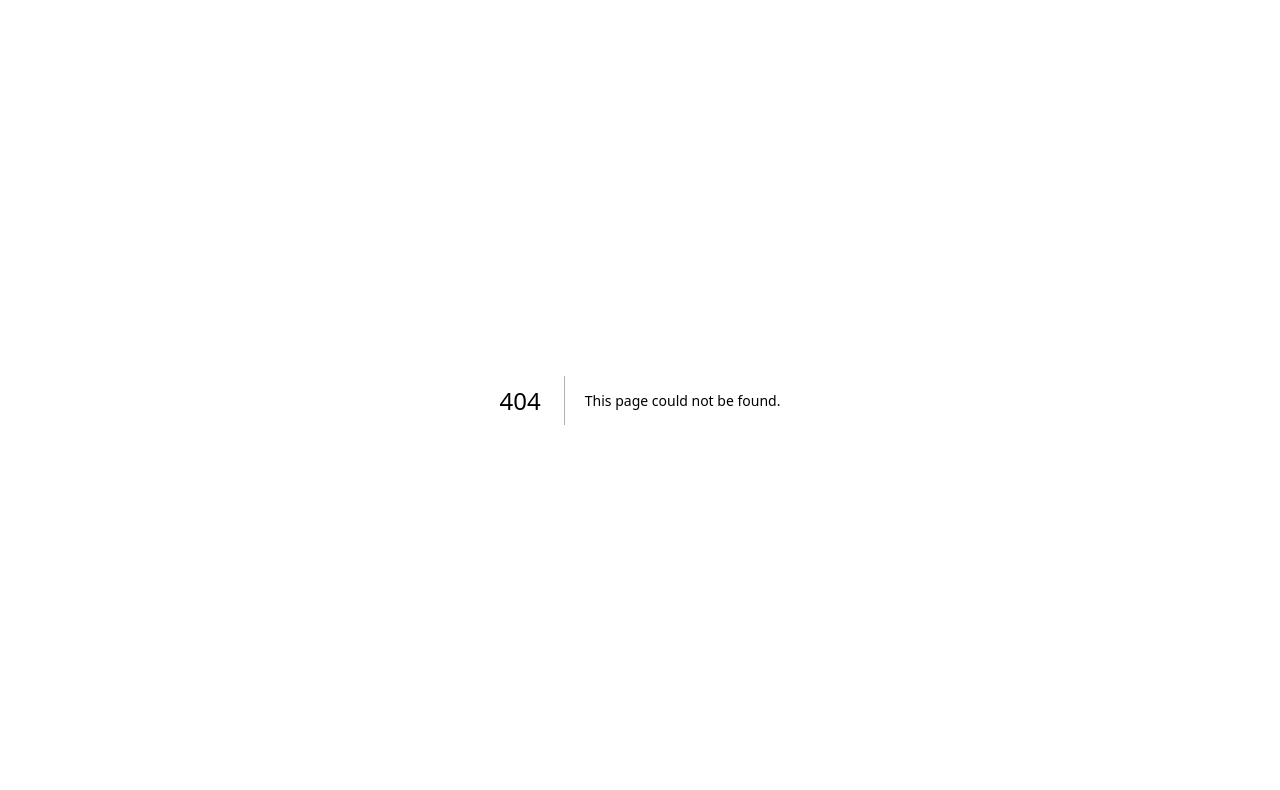
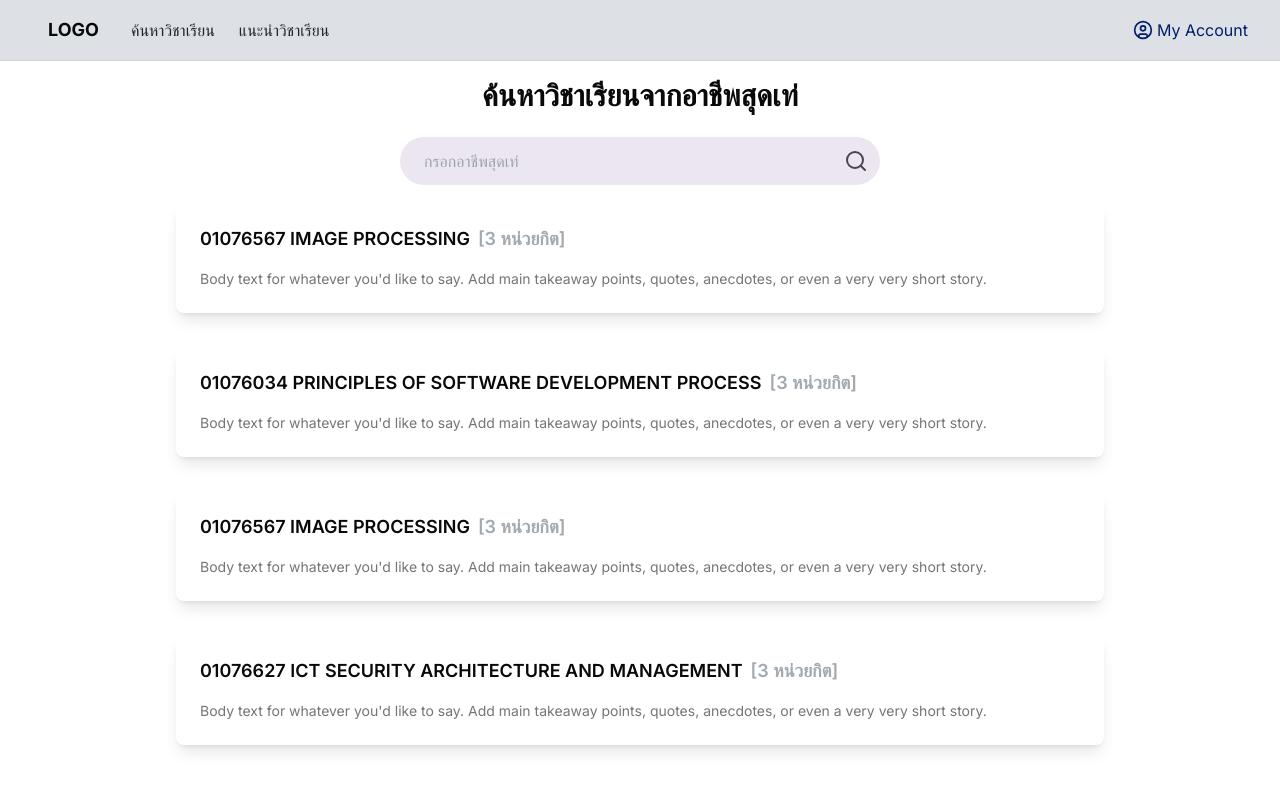
Before and after one commit to REG-Helper/REG-Helper-Frontend, a Next.js app: page /search_from_wanted in a window 1280 px wide. Before the commit this address had no page. Shown: the top 790 px of the page. Built offline with nearby package versions, Linux system fonts and the light colour scheme.

Commit message:
feat:update homepage and add searchpage

```diff
--- /dev/null
+++ b/src/app/homepage/page.tsx
@@ -0,0 +1,41 @@
+import Navbar_Login from "@/components/ui/navbar_login";
+import CourseSearch from "@/components/ui/sub_card";
+import { Search } from "lucide-react"
+
+
+export default function Homepage() {
+  const courses = [
+    { id: "01076567", name: "IMAGE PROCESSING", credits: 3 ,description:"Body text for whatever you'd like to say. Add main takeaway points, quotes, anecdotes, or even a very very short story."},
+    { id: "01076034", name: "PRINCIPLES OF SOFTWARE DEVELOPMENT PROCESS", credits: 3 ,description:"Body text for whatever you'd like to say. Add main takeaway points, quotes, anecdotes, or even a very very short story."},
+    { id: "01076567", name: "IMAGE PROCESSING", credits: 3 ,description:"Body text for whatever you'd like to say. Add main takeaway points, quotes, anecdotes, or even a very very short story."},
+    { id: "01076627", name: "ICT SECURITY ARCHITECTURE AND MANAGEMENT", credits: 3,description:"Body text for whatever you'd like to say. Add main takeaway points, quotes, anecdotes, or even a very very short story." },
+  ]
+  return (
+    <div className="w-full mx-auto">
+      <Navbar_Login></Navbar_Login>
+          <h1 className="mt-4 text-3xl font-bold text-center mb-6">ค้นหาวิชาเรียน</h1>
+          <div className=" mb-8 w-3/4 mx-auto grid grid-row-2">
+            <div className="flex items-center w-2/4 p-3 pl-6 rounded-full bg-[#ECE6F0] placeholder:text-[#49454F] focus:outline-none focus:ring-2 focus:ring-purple-200 justify-between justify-self-center">
+              <input
+                type="text"
+                placeholder="ค้นหารหัสวิชา / ชื่อวิชา"
+                className="bg-[#ECE6F0]"
+              />
+              <Search className=" text-[#49454F]" />
+            </div>
+              <div>
+                {courses.map((course, index) => (
+                  <CourseSearch
+                    key={index}
+                    id={course.id}
+                    name={course.name}
+                    credits={course.credits}
+                    description={course.description}
+                  />
+
+                ))}
+                </div>
+          </div>
+    </div>
+  );
+}
--- a/src/app/page.tsx
+++ /dev/null
@@ -1,12 +0,0 @@
-import Navbar_Not_Login from "@/components/ui/navbar_not_login";
-import Navbar_Login from "@/components/ui/navbar_login";
-import CourseSearch from "@/components/ui/home";
-
-export default function Homepage() {
-  return (
-  <>
-    <Navbar_Login></Navbar_Login>
-    <CourseSearch></CourseSearch>
-   </>
-  );
-}
--- /dev/null
+++ b/src/app/search_from_wanted/page.tsx
@@ -0,0 +1,41 @@
+import Navbar_Login from "@/components/ui/navbar_login";
+import CourseSearch from "@/components/ui/sub_card";
+import { Search } from "lucide-react"
+
+
+export default function Homepage() {
+  const courses = [
+    { id: "01076567", name: "IMAGE PROCESSING", credits: 3 ,description:"Body text for whatever you'd like to say. Add main takeaway points, quotes, anecdotes, or even a very very short story."},
+    { id: "01076034", name: "PRINCIPLES OF SOFTWARE DEVELOPMENT PROCESS", credits: 3 ,description:"Body text for whatever you'd like to say. Add main takeaway points, quotes, anecdotes, or even a very very short story."},
+    { id: "01076567", name: "IMAGE PROCESSING", credits: 3 ,description:"Body text for whatever you'd like to say. Add main takeaway points, quotes, anecdotes, or even a very very short story."},
+    { id: "01076627", name: "ICT SECURITY ARCHITECTURE AND MANAGEMENT", credits: 3,description:"Body text for whatever you'd like to say. Add main takeaway points, quotes, anecdotes, or even a very very short story." },
+  ]
+  return (
+    <div className="w-full mx-auto">
+      <Navbar_Login></Navbar_Login>
+          <h1 className="mt-4 text-3xl font-bold text-center mb-6">ค้นหาวิชาเรียนจากอาชีพสุดเท่</h1>
+          <div className=" mb-8 w-3/4 mx-auto grid grid-row-2">
+            <div className="flex items-center w-2/4 p-3 pl-6 rounded-full bg-[#ECE6F0] placeholder:text-[#49454F] focus:outline-none focus:ring-2 focus:ring-purple-200 justify-between justify-self-center">
+              <input
+                type="text"
+                placeholder="กรอกอาชีพสุดเท่"
+                className="bg-[#ECE6F0]"
+              />
+              <Search className=" text-[#49454F]" />
+            </div>
+              <div>
+                {courses.map((course, index) => (
+                  <CourseSearch
+                    key={index}
+                    id={course.id}
+                    name={course.name}
+                    credits={course.credits}
+                    description={course.description}
+                  />
+
+                ))}
+                </div>
+          </div>
+    </div>
+  );
+}
--- a/src/components/ui/home.tsx
+++ /dev/null
@@ -1,40 +0,0 @@
-import { Search } from "lucide-react"
-
-export default function CourseSearch() {
-  const courses = [
-    { code: "01076567", title: "IMAGE PROCESSING", credits: 3 ,description:"Body text for whatever you'd like to say. Add main takeaway points, quotes, anecdotes, or even a very very short story."},
-    { code: "01076034", title: "PRINCIPLES OF SOFTWARE DEVELOPMENT PROCESS", credits: 3 ,description:"Body text for whatever you'd like to say. Add main takeaway points, quotes, anecdotes, or even a very very short story."},
-    { code: "01076567", title: "IMAGE PROCESSING", credits: 3 ,description:"Body text for whatever you'd like to say. Add main takeaway points, quotes, anecdotes, or even a very very short story."},
-    { code: "01076627", title: "ICT SECURITY ARCHITECTURE AND MANAGEMENT", credits: 3,description:"Body text for whatever you'd like to say. Add main takeaway points, quotes, anecdotes, or even a very very short story." },
-  ]
-
-  return (
-    <div className="w-full p-4 mx-auto max-w-5xl">
-      <h1 className="text-3xl font-bold text-center mb-6">ค้นหาวิชาเรียน</h1>
-      <div className="relative mb-8 w-3/4 mx-auto">
-        <input
-          type="text"
-          placeholder="ค้นหารหัสวิชา / ชื่อวิชา"
-          className="w-full p-3 pr-10 pl-6 rounded-full bg-purple-100 placeholder:text-gray-500 focus:outline-none focus:ring-2 focus:ring-purple-200"
-        />
-        <Search className="absolute right-3 top-1/2 transform -translate-y-1/2 text-gray-400" />
-      </div>
-      <div className="space-y-4">
-        {courses.map((course, index) => (
-          <div
-            key={index}
-            className="bg-white p-6 rounded-lg shadow-lg w-full"
-          >
-            <div className="flex justify-between items-start mb-4">
-              <h2 className="text-lg font-semibold">
-                {course.code} {course.title}
-                <span className="text-lg text-gray-400 ml-2">[{course.credits} หน่วยกิต]</span>
-              </h2>
-            </div>
-            <p className="text-gray-600 text-sm">{course.description}</p>
-          </div>
-        ))}
-      </div>
-    </div>
-  )
-}
--- a/src/components/ui/navbar_login.tsx
+++ b/src/components/ui/navbar_login.tsx
@@ -2,15 +2,15 @@ import { UserCircle } from "lucide-react"
 
 export default function Navbar_Login() {
     return (
-      <header className="flex items-center justify-between px-4 py-4 bg-gray-200 border-b border-gray-300">
+      <header className="flex items-center justify-between px-4 py-4 bg-[#DDE1E6] border-b border-gray-300">
         <div className="flex items-center space-x-8">
           <div className="text-lg font-bold pl-8">LOGO</div>
           <nav className="flex space-x-6">
-            <a href="#" className="text-gray-600 hover:text-gray-900">ค้นหาวิชาเรียน</a>
-            <a href="#" className="text-gray-600 hover:text-gray-900">แนะนำวิชาเรียน</a>
+            <a href="#" className="text-[#21272A] hover:text-gray-900">ค้นหาวิชาเรียน</a>
+            <a href="#" className="text-[#21272A] hover:text-gray-900">แนะนำวิชาเรียน</a>
           </nav>
         </div>
-        <a href="#" className="flex items-center text-blue-700 hover:text-blue-800 pr-4">
+        <a href="#" className="flex items-center text-[#001D6C] hover:text-blue-800 pr-4">
           <UserCircle className="w-5 h-5 mr-1" />
           <span>My Account</span>
         </a>
--- a/src/components/ui/navbar_not_login.tsx
+++ b/src/components/ui/navbar_not_login.tsx
@@ -2,15 +2,15 @@ import { LogIn } from "lucide-react"
 
 export default function Navbar_Not_Login() {
   return (
-    <header className="flex items-center justify-between px-4 py-4 bg-gray-200 border-b border-gray-300">
-      <div className="flex items-center space-x-8">
-        <div className="text-lg font-bold pl-8">LOGO</div>
-        <nav className="flex space-x-6">
-          <a href="#" className="text-gray-600 hover:text-gray-900">ค้นหาวิชาเรียน</a>
-          <a href="#" className="text-gray-600 hover:text-gray-900">แนะนำวิชาเรียน</a>
-        </nav>
-      </div>
-      <a href="#" className="flex items-center text-blue-700 hover:text-blue-800 pr-4">
+    <header className="flex items-center justify-between px-4 py-4 bg-[#DDE1E6] border-b border-gray-300">
+        <div className="flex items-center space-x-8">
+          <div className="text-lg font-bold pl-8">LOGO</div>
+          <nav className="flex space-x-6">
+            <a href="#" className="text-[#21272A] hover:text-gray-900">ค้นหาวิชาเรียน</a>
+            <a href="#" className="text-[#21272A] hover:text-gray-900">แนะนำวิชาเรียน</a>
+          </nav>
+        </div>
+        <a href="#" className="flex items-center text-[#001D6C] hover:text-blue-800 pr-4">
         <LogIn className="w-5 h-5 mr-1" />
         <span>เข้าสู่ระบบ</span>
       </a>
--- /dev/null
+++ b/src/components/ui/sub_card.tsx
@@ -0,0 +1,33 @@
+
+interface courses {
+  id: string;
+  name: string;
+  credits: number;
+  description: string;
+}
+
+export default function CourseSearch({
+  id,
+  name,
+  credits,
+  description
+}: courses) {
+
+  return(
+    <div className="w-full p-4 mx-auto max-w-5xl">
+      <div className="space-y-4">
+          <div
+            className="bg-white p-6 rounded-lg shadow-lg w-full"
+          >
+            <div className="flex justify-between items-start mb-4">
+              <h2 className="text-lg font-semibold">
+                {id} {name}
+                <span className="text-lg text-[#A2A9B0] ml-2">[{credits} หน่วยกิต]</span>
+              </h2>
+            </div>
+            <p className="text-[#757575] text-sm">{description}</p>
+          </div>
+      </div>
+    </div>
+  );
+}
```
